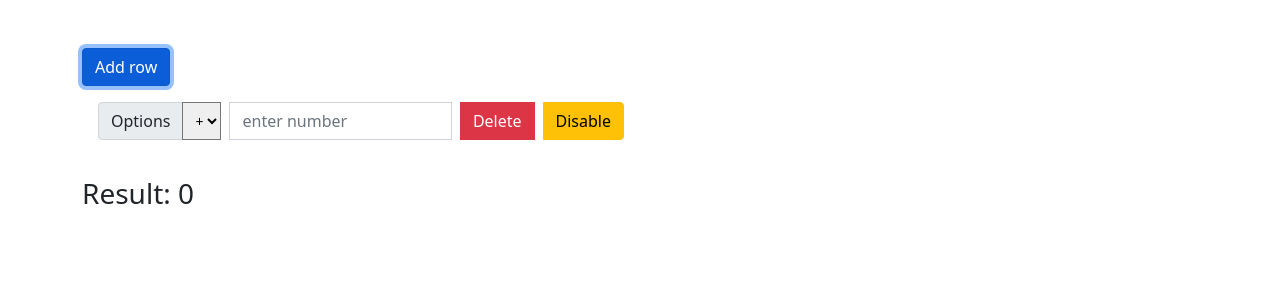
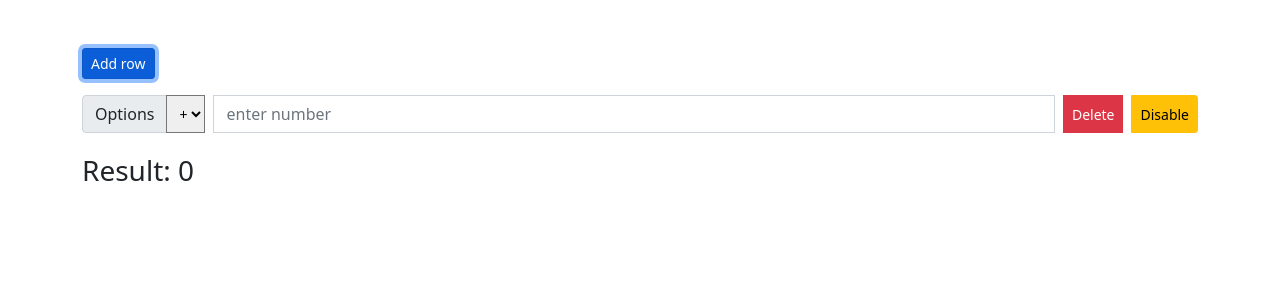
Before and after one commit to Mohamed-Aldik/test, a React (Create React App) app: page / in a window 1280 px wide. Both pictures are taken after a click on the button "Add row". Shown: the top 300 px of the page. Built offline with nearby package versions, Linux system fonts and the light colour scheme.

Commit message:
add style

```diff
--- a/src/components/App.js
+++ b/src/components/App.js
@@ -19,8 +19,8 @@ function App({ resulRedux }) {
   };
 
   return (
-    <div className="container mt-5 mx-auto" >
-      <button type="button" className="btn btn-primary" onClick={addEntryRow}>Add row</button>
+    <div className="container mt-5" >
+      <button type="button" className="btn mb-3 btn-primary btn-sm" onClick={addEntryRow}>Add row</button>
       <Row rows={rows} setRows={setRows} />
     </div>
   );
--- a/src/components/Row.js
+++ b/src/components/Row.js
@@ -24,7 +24,7 @@ const Row = ({ rows, setRows }) => {
 
     return (
       <form
-        className="d-flex w-50 p-3 align-items-center justify-content-between"
+        className="d-flex align-items-center justify-content-between"
         onSubmit={(e) => e.preventDefault()}
         key={row.id}
       >
@@ -52,7 +52,7 @@ const Row = ({ rows, setRows }) => {
 
         <button
           type="button"
-          className="ms-2 btn btn-danger"
+          className="ms-2 btn-sm btn btn-sm btn-danger"
           onClick={() => {
             setRows(rows.filter((o, i) => index !== i));
           }}
@@ -60,7 +60,7 @@ const Row = ({ rows, setRows }) => {
           Delete
         </button>
         <button
-          className={`ms-2 btn btn-${row.enable ? "warning" : "secondary"}`}
+          className={`ms-2 btn-sm btn btn-sm btn-${row.enable ? "warning" : "secondary"}`}
           onClick={updateChanged(index, "click")}
         >
           {row.enable ? "Disable" : "Enable"}
```
